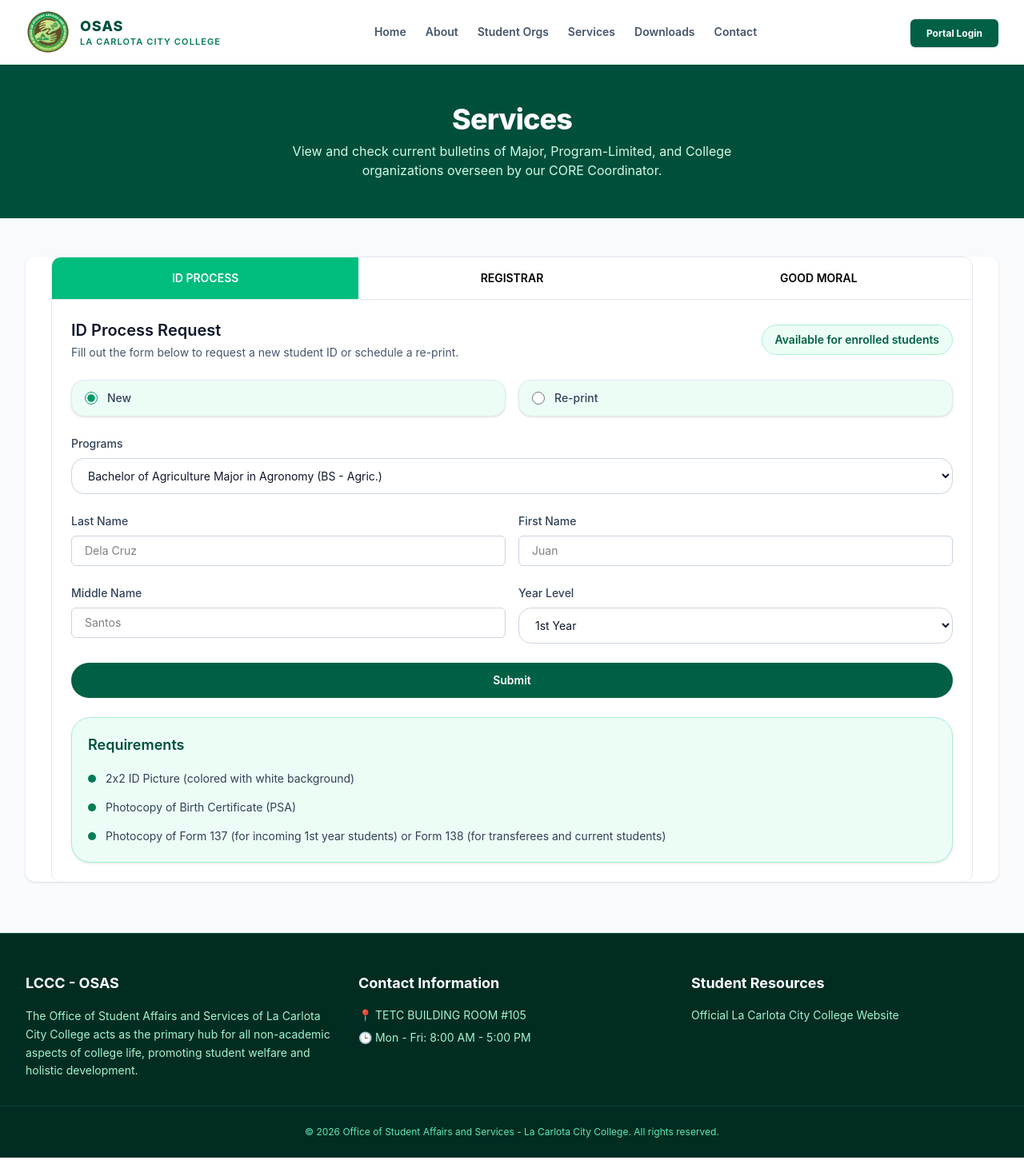
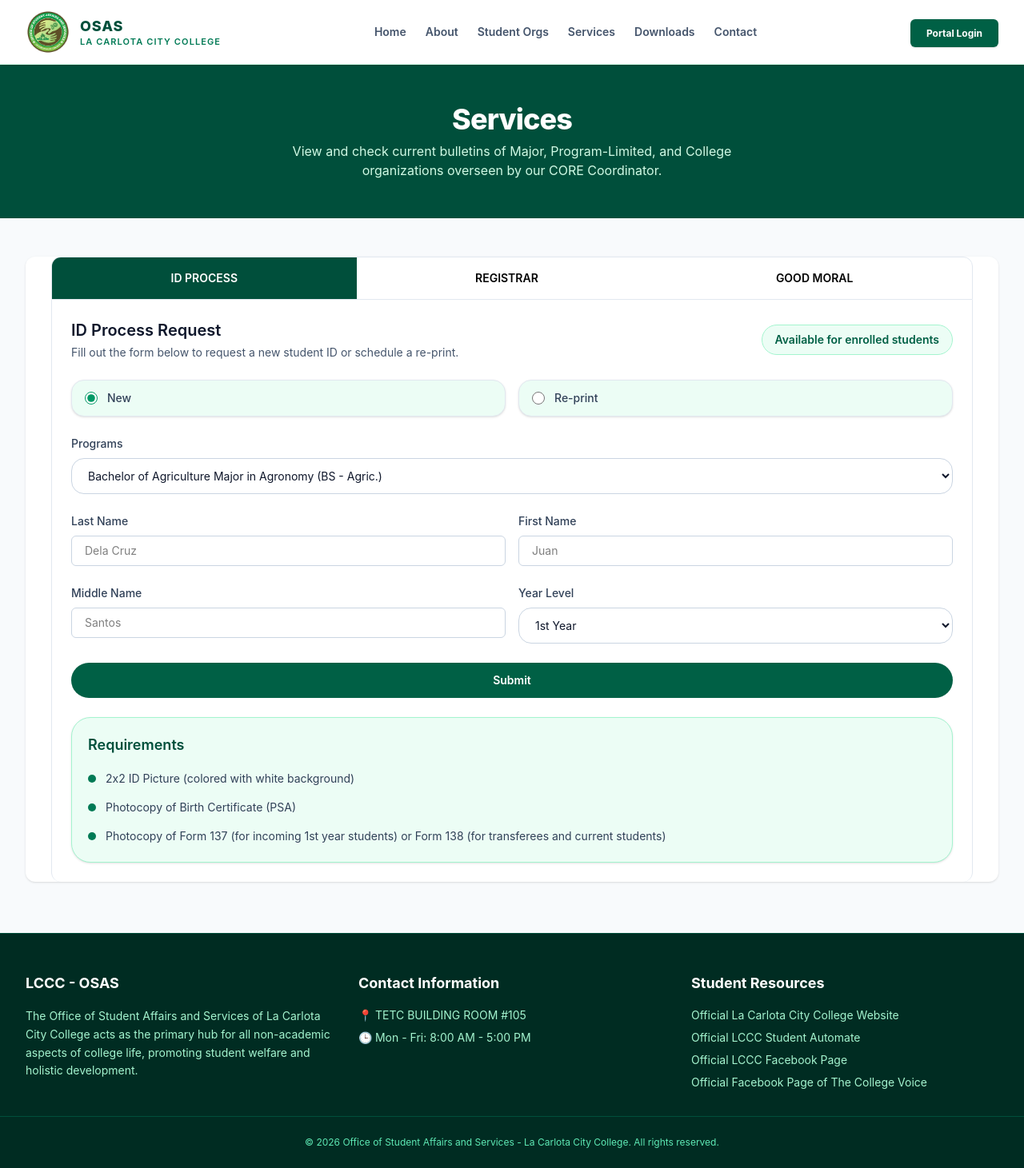
Before and after one commit to Kwaade17/osas-frontend, a React (Vite) app: page /services in a window 1280 px wide. Shown: the whole page at 80% size. Built offline with nearby package versions, Linux system fonts and the light colour scheme; no server answers.

Commit message:
Fixing the UI Layout in Services

```diff
--- a/src/components/Footer.jsx
+++ b/src/components/Footer.jsx
@@ -27,8 +27,9 @@ export default function Footer() {
           <h3 className="text-white font-bold text-lg mb-4">Student Resources</h3>
           <ul className="text-sm space-y-2">
             <li><a href="https://lacarlotacitycollege.edu.ph/" className="text-emerald-200 hover:text-white transition">Official La Carlota City College Website</a></li>
-            {/* <li><a href="#" className="text-emerald-200 hover:text-white transition">Scholarship Guidelines</a></li>
-            <li><a href="#" className="text-emerald-200 hover:text-white transition">Club Accreditation Process</a></li> */}
+            <li><a href="https://lcccautomate.net/" className="text-emerald-200 hover:text-white transition">Official LCCC Student Automate</a></li>
+            <li><a href="https://www.facebook.com/LCCCOfficialFB" className="text-emerald-200 hover:text-white transition">Official LCCC Facebook Page</a></li>
+            <li><a href="https://www.facebook.com/LCCCTheCollegeVoice" className="text-emerald-200 hover:text-white transition">Official Facebook Page of The College Voice</a></li>
           </ul>
         </div>
 
--- a/src/components/PendingRequestTable.jsx
+++ b/src/components/PendingRequestTable.jsx
@@ -5,10 +5,10 @@ function PendingRequestsTable() {
   ];
 
   return (
-    <div className="w-full overflow-x-auto rounded-xl border border-gray-100 shadow-sm">
-      <table className="w-full border-collapse text-left text-sm text-gray-600">
+    <div className="w-full overflow-x-auto rounded-xl border border-gray-100">
+      <table className="w-full rounded-xl border-collapse text-left text-sm text-gray-600">
         {/* Table Header */}
-        <thead className="bg-gray-50 text-xs font-semibold uppercase tracking-wider text-gray-700">
+        <thead className="text-white bg-emerald-900 text-xs font-semibold uppercase tracking-wider">
           <tr>
             <th scope="col" className="px-6 py-4">DATE</th>
             <th scope="col" className="px-6 py-4">Name</th>
--- a/src/pages/Services.jsx
+++ b/src/pages/Services.jsx
@@ -80,21 +80,21 @@ function Services() {
                         <div className="max-w-7xl mx-auto lg:px-8">
 
                             {/* Tabs */}
-                            <div className="flex border-b border-slate-200 bg-white rounded-t-xl border-t border-x overflow-hidden">
+                            <div className="flex overflow-x-auto no-scrollbar border-b border-slate-200 bg-white rounded-t-xl border-t border-x">
                                 <button
-                                    className={`flex-1 py-4 text-center text-sm font-semibold transition cursor-pointer ${selectedTab === 'id-process' ? 'bg-emerald-500 text-white' : 'hover:bg-slate-100'}`}
+                                    className={`shrink-0 px-6 sm:grow py-4 text-center text-sm font-semibold transition cursor-pointer ${selectedTab === 'id-process' ? 'bg-emerald-900 text-white' : 'hover:bg-slate-100'}`}
                                     onClick={() => setSelectedTab('id-process')}
                                 >
                                     ID PROCESS
                                 </button>
                                 <button
-                                    className={`flex-1 py-4 text-center text-sm font-semibold transition cursor-pointer ${selectedTab === 'registrar' ? 'bg-emerald-500 text-white' : 'hover:bg-slate-100'}`}
+                                    className={`shrink-0 px-6 sm:grow py-4 text-center text-sm font-semibold transition cursor-pointer ${selectedTab === 'registrar' ? 'bg-emerald-900 text-white' : 'hover:bg-slate-100'}`}
                                     onClick={() => setSelectedTab('registrar')}
                                 >
                                     REGISTRAR
                                 </button>
                                 <button
-                                    className={`flex-1 py-4 text-center text-sm font-semibold transition cursor-pointer ${selectedTab === 'good-moral' ? 'bg-emerald-500 text-white' : 'hover:bg-slate-100'}`}
+                                    className={`shrink-0 px-6 sm:grow py-4 text-center text-sm font-semibold transition cursor-pointer ${selectedTab === 'good-moral' ? 'bg-emerald-900 text-white' : 'hover:bg-slate-100'}`}
                                     onClick={() => setSelectedTab('good-moral')}
                                 >
                                     GOOD MORAL
@@ -282,10 +282,7 @@ function Services() {
                                         <h2 className="text-xl font-semibold text-slate-900">Pending Request</h2>
                                         <p className="text-sm text-slate-600 mt-1">Monitor your pending status for claiming your request in the registrar.</p>
                                     </div>
-                                    <span className="inline-flex items-center justify-center rounded-full border border-emerald-200 bg-emerald-50 px-4 py-2 text-sm font-semibold text-emerald-800">
-                                        Available for enrolled students
-                                    </span>
-                                    <div className="w-full md:col-span-2">
+                                    <div className="w-full md:col-span-2 overflow-x-auto rounded-xl shadow">
                                         <Table />
                                     </div>
                                 </div>
```
